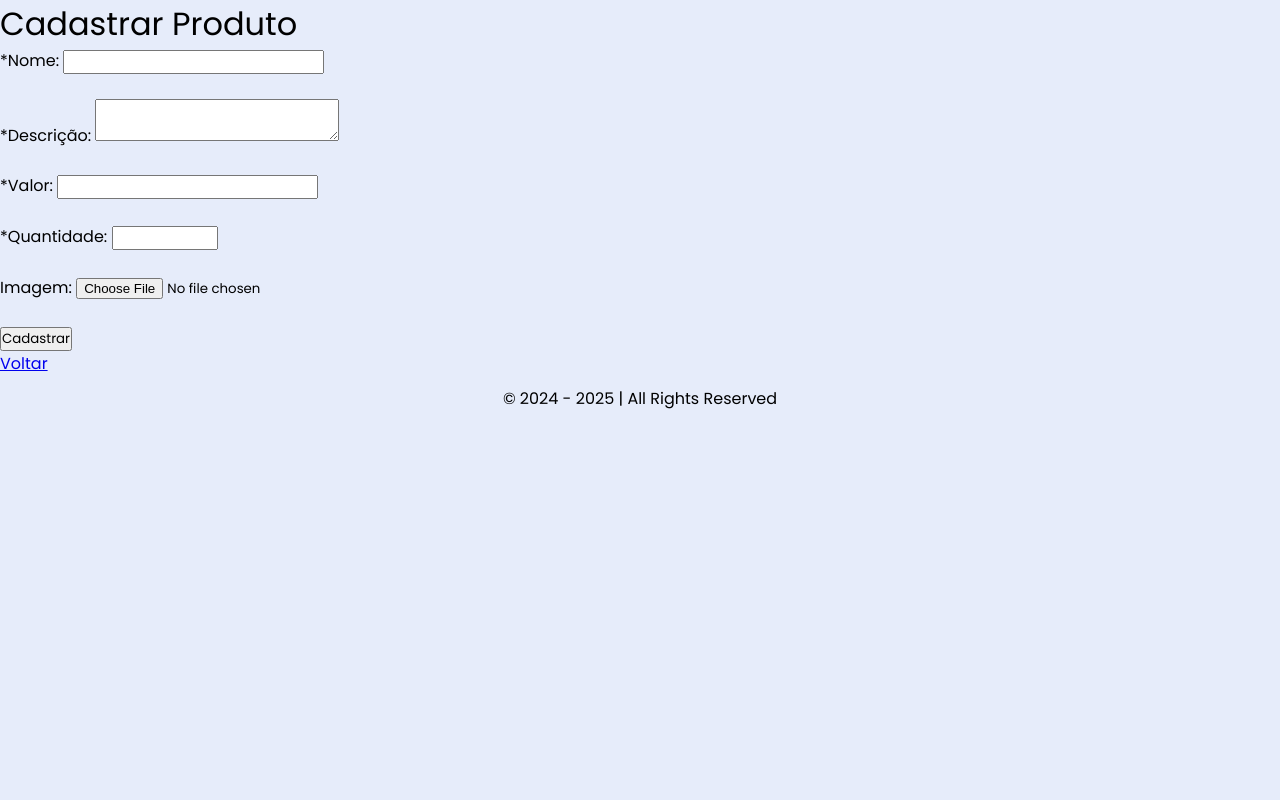
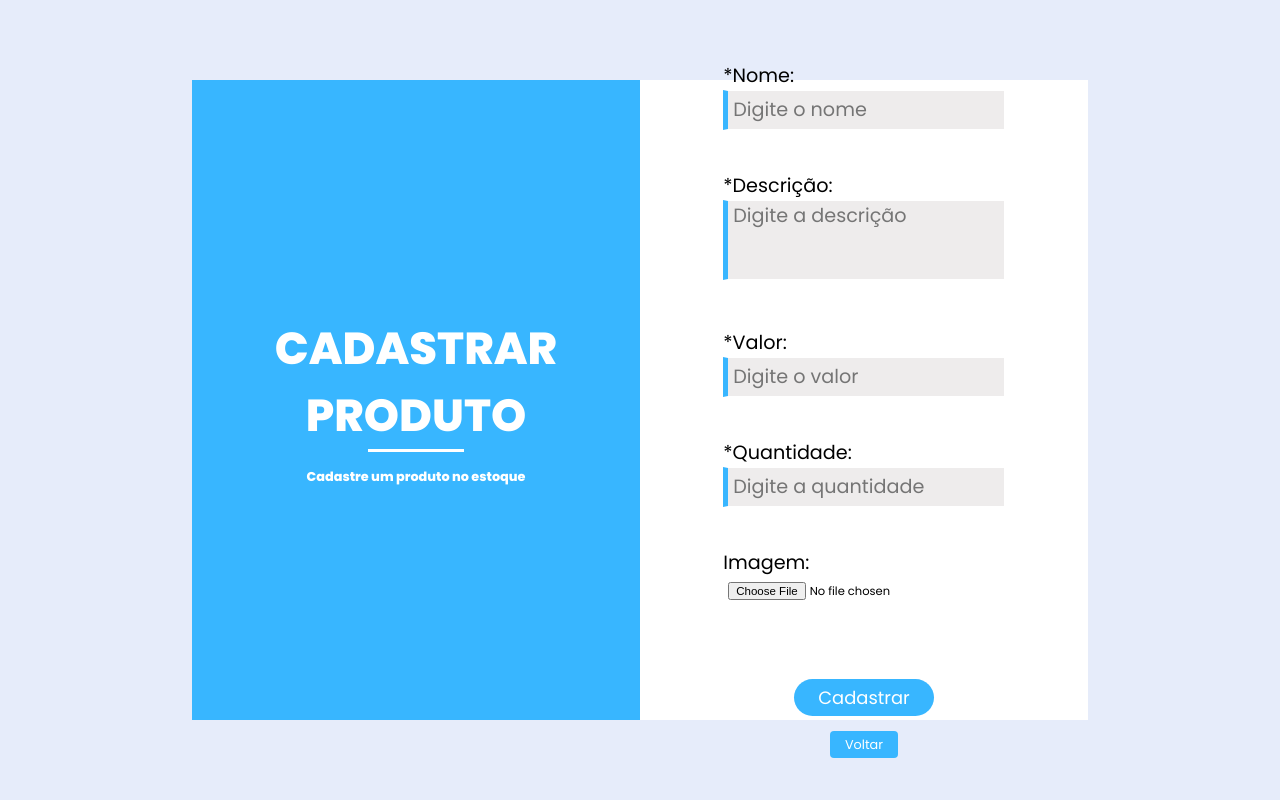
Before and after one commit to function404/crudqa_, a PHP site: page /src/screens/cadastrarProduto.php in a window 1280 px wide. Run offline with PHP 8.4, Linux system fonts and the light colour scheme; the visitor is signed in with stand-in values (Sample User, id 1).

Commit message:
feat: Start of product registration styling

```diff
--- a/src/css/style.css
+++ b/src/css/style.css
@@ -334,7 +334,7 @@ footer {
     border-right: 1px solid rgb(255, 255, 255);
     border-top: 1px solid rgb(255, 255, 255);
     border-bottom: 1px solid rgb(255, 255, 255);
-    padding: 0 1rem;
+    padding: 0 5px;
     font-size: 1.2rem;
 }
 
@@ -343,7 +343,7 @@ footer {
     background-color: rgb(238, 236, 236);
     outline: none;
     border-left: 5px solid rgb(15, 104, 177);
-    padding: 0 1rem;
+    padding: 0 5px;
     font-size: 1.2rem;
 }
 
@@ -382,6 +382,57 @@ footer {
     width: 20px;
     margin-right: 10px;
 }
+
+/**
+    * Cadastro de produto CSS
+    *
+    * Contém todo o CSS da página de cadastro de produto.
+    *
+*/
+
+.main-form .container-form .left-form .welcolme-prod p{
+    font-size: 3.5vw;
+    font-family: "Poppins", sans-serif;
+    font-weight: 800;
+    font-style: normal;
+    text-transform: uppercase;
+}
+
+.main-form .container-form .right-form .form-login label {
+    margin-top: 1rem;
+}
+
+.main-form .container-form .right-form .form-login textarea{
+    width: 100%;
+    height: 5rem;
+    background-color: rgb(238, 236, 236);
+    border-left: 5px solid rgb(56, 182, 255);
+    border-right: 1px solid rgb(255, 255, 255);
+    border-top: 1px solid rgb(255, 255, 255);
+    border-bottom: 1px solid rgb(255, 255, 255);
+    resize: none;
+    padding: 0 5px;
+    font-size: 1.2rem;
+}
+
+.main-form .container-form .right-form .form-login textarea:focus{
+    height: 5rem;
+    padding: 0 5px;
+    background-color: rgb(238, 236, 236);
+    outline: none;
+    border-left: 5px solid rgb(15, 104, 177);
+}
+
+.main-form .container-form .right-form .form-login input[type="file"] {
+    background-color: #ffffff;
+    border: none;
+    margin-top: 5px;
+    font-size: 0.9vw;
+  }
+
+  .voltar {
+    margin-top: 15px;
+  }
 
 /**
     * Administrador CSS
--- a/src/screens/cadastrarProduto.php
+++ b/src/screens/cadastrarProduto.php
@@ -74,7 +74,18 @@
     <link rel="shortcut icon" type="image/x-icon" sizes="32x32" href="../public/boxIcon.png">
 </head>
 <body>
-    <h1>Cadastrar Produto</h1>
+    <div class="container-cadProd">
+        <main class="main-form">
+            <section class="container-form">
+            <section class="left-form">
+                <div class="welcolme-prod">
+                    <p>Cadastrar Produto</p>
+                </div>
+                <div class="separator"></div>
+                <div class="last-midfont-login">
+                    <p>Cadastre um produto no estoque</p>
+                </div>
+            </section>
                 <?php
                     if (isset($_GET['error_'])) {
                         echo "<div style='margin: 20px 0;'>";
@@ -87,23 +98,32 @@
                     $valor_val = isset($_GET['valor']) ? htmlspecialchars($_GET['valor']) : '';
                     $quantidade_val = isset($_GET['quantidade']) ? htmlspecialchars($_GET['quantidade']) : '';
                 ?>
+                <section class="right-form">
+                    <div class="form-login">
                         <form method="POST" enctype="multipart/form-data">
                             <label>*Nome:</label>
-        <input type="text" name="nomeProduto"value="<?php echo $nomeProduto_val; ?>" required><br><br>
+                            <input type="text" placeholder="Digite o nome" name="nomeProduto"value="<?php echo $nomeProduto_val; ?>" required><br><br>
 
                             <label>*Descrição:</label>
-        <textarea name="descricao" value="<?php echo $descricao_val; ?>" required></textarea><br><br>
+                            <textarea name="descricao" placeholder="Digite a descrição" value="<?php echo $descricao_val; ?>" required></textarea><br><br>
 
                             <label>*Valor:</label>
-        <input type="number" name="valor" step="0.01" value="<?php echo $valor_val; ?>" required><br><br>
+                            <input type="number" name="valor" placeholder="Digite o valor" step="0.01" value="<?php echo $valor_val; ?>" required><br><br>
 
                             <label>*Quantidade:</label>
-        <input type="number" name="quantidade" min="1" max="99999" step="1" value="<?php echo $quantidade_val; ?>" required><br><br>
+                            <input type="number" name="quantidade" placeholder="Digite a quantidade" min="1" max="99999" step="1" value="<?php echo $quantidade_val; ?>" required><br><br>
 
                             <label>Imagem:</label>
                             <input type="file" name="imagem" accept="image/*"><br><br>
 
                             <button type="submit">Cadastrar</button>
+
+                            <div class="voltar">
+                                <p><a href="admin.php">Voltar</a></p>
+                            </div>
                         </form>
-    <p><a href="admin.php">Voltar</a></p>
-<?php include('../components/footer.php'); ?>
+                    </div>
+                </section>
+            </section>
+        </main>
+    </div>
```
Lines whose indentation alone changed are shown as unchanged.
